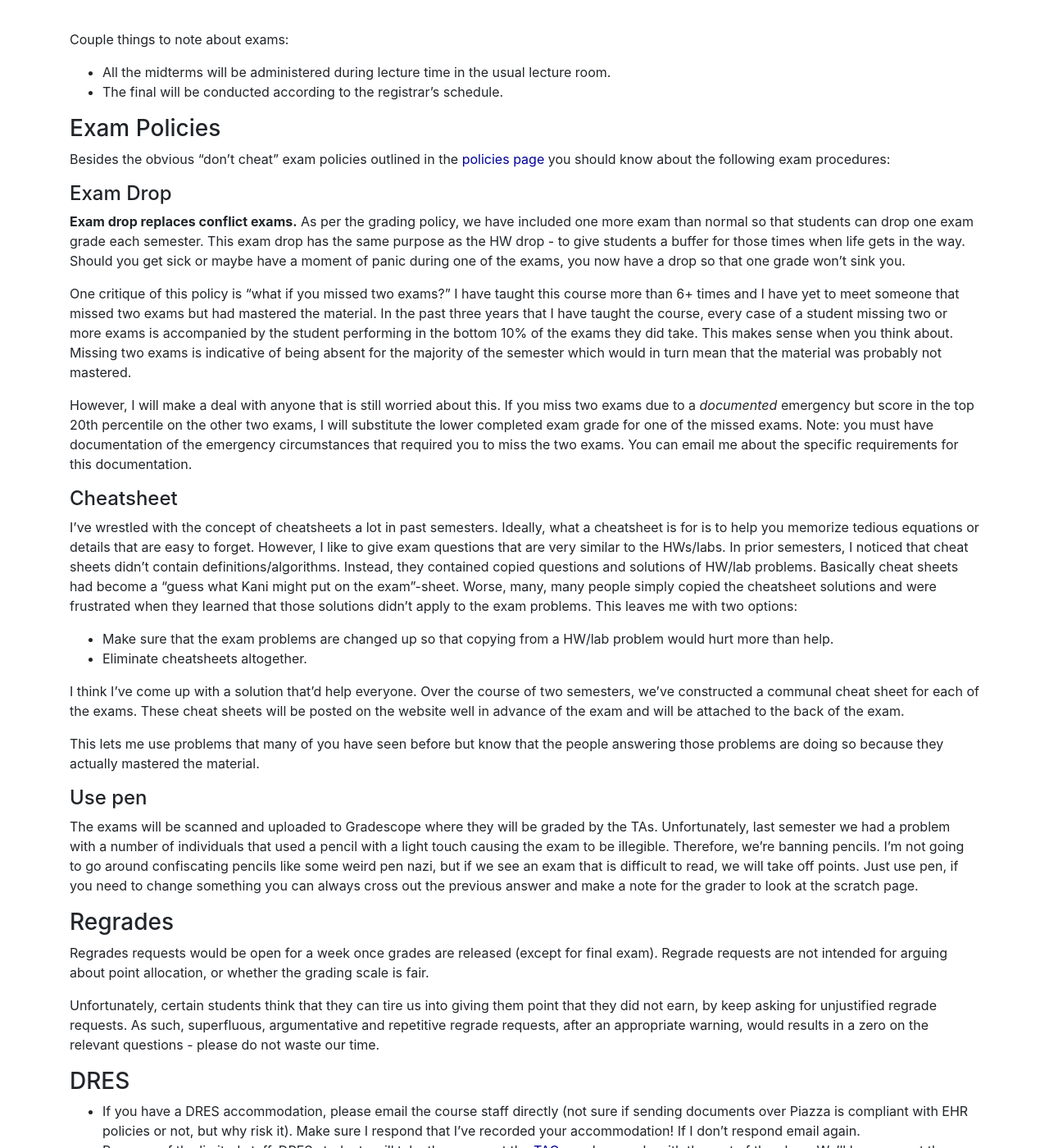
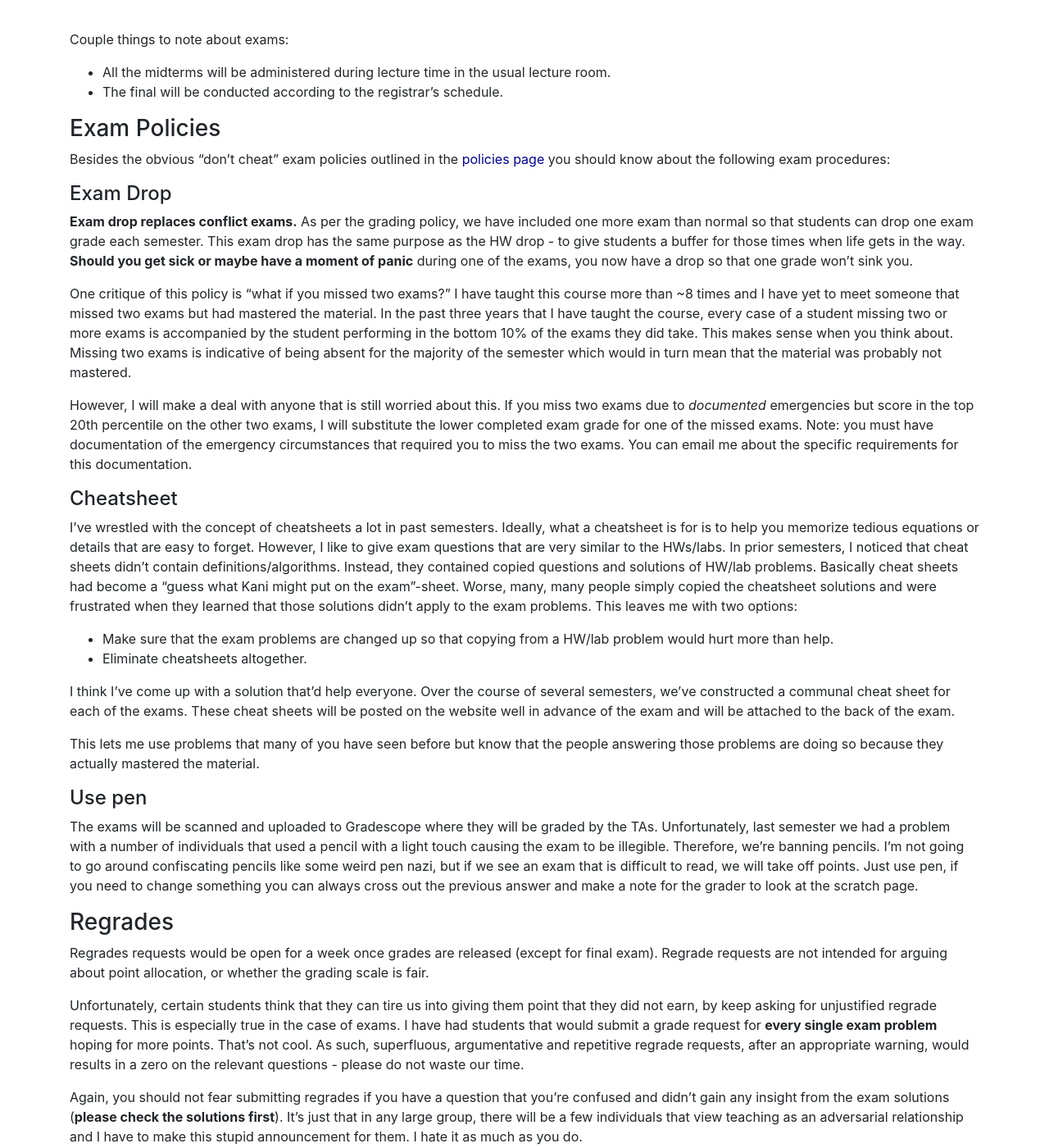
Before and after one commit to UIUC-ECE374B/su25, a Jekyll site: the page built from exams.md, in a window 1280 px wide and 1400 px high, scrolled down 599 px. Shown: the whole window at 82% size. Built offline with Jekyll 4.4.1, drawn with Linux system fonts in a browser that asks for light colours.

Commit message:
Updating HW and exam poliies

```diff
--- a/exams.md
+++ b/exams.md
@@ -127,11 +127,11 @@ Besides the obvious "don't cheat" exam policies outlined in the [policies page](
 
 #### Exam Drop
 
-**Exam drop replaces conflict exams.** As per the grading policy, we have included one more exam than normal so that students can drop one exam grade each semester. This exam drop has the same purpose as the HW drop - to give students a buffer for those times when life gets in the way. Should you get sick or maybe have a moment of panic during one of the exams, you now have a drop so that one grade won't sink you.
+**Exam drop replaces conflict exams.** As per the grading policy, we have included one more exam than normal so that students can drop one exam grade each semester. This exam drop has the same purpose as the HW drop - to give students a buffer for those times when life gets in the way. **Should you get sick or maybe have a moment of panic** during one of the exams, you now have a drop so that one grade won't sink you.
 
-One critique of this policy is "what if you missed two exams?" I have taught this course more than 6+ times and I have yet to meet someone that missed two exams but had mastered the material. In the past three years that I have taught the course, every case of a student missing two or more exams is accompanied by the student performing in the bottom 10% of the exams they did take. This makes sense when you think about. Missing two exams is indicative of being absent for the majority of the semester which would in turn mean that the material was probably not mastered.
+One critique of this policy is "what if you missed two exams?" I have taught this course more than ~8 times and I have yet to meet someone that missed two exams but had mastered the material. In the past three years that I have taught the course, every case of a student missing two or more exams is accompanied by the student performing in the bottom 10% of the exams they did take. This makes sense when you think about. Missing two exams is indicative of being absent for the majority of the semester which would in turn mean that the material was probably not mastered.
 
-However, I will make a deal with anyone that is still worried about this. If you miss two exams due to a *documented* emergency but score in the top 20th percentile on the other two exams, I will substitute the lower completed exam grade for one of the missed exams. Note: you must have documentation of the emergency circumstances that required you to miss the two exams. You can email me about the specific requirements for this documentation.
+However, I will make a deal with anyone that is still worried about this. If you miss two exams due to *documented* emergencies but score in the top 20th percentile on the other two exams, I will substitute the lower completed exam grade for one of the missed exams. Note: you must have documentation of the emergency circumstances that required you to miss the two exams. You can email me about the specific requirements for this documentation.
 
 #### Cheatsheet
 
@@ -140,7 +140,7 @@ I've wrestled with the concept of cheatsheets a lot in past semesters. Ideally,
 - Make sure that the exam problems are changed up so that copying from a HW/lab problem would hurt more than help.
 - Eliminate cheatsheets altogether.
 
-I think I've come up with a solution that'd help everyone. Over the course of two semesters, we've constructed a communal cheat sheet for each of the exams. These cheat sheets will be posted on the website well in advance of the exam and will be attached to the back of the exam.
+I think I've come up with a solution that'd help everyone. Over the course of several semesters, we've constructed a communal cheat sheet for each of the exams. These cheat sheets will be posted on the website well in advance of the exam and will be attached to the back of the exam.
 
 This lets me use problems that many of you have seen before but know that the people answering those problems are doing so because they actually mastered the material.
 
@@ -153,7 +153,9 @@ The exams will be scanned and uploaded to Gradescope where they will be graded b
 
 Regrades requests would be open for a week once grades are released (except for final exam). Regrade requests are not intended for arguing about point allocation, or whether the grading scale is fair.
 
-Unfortunately, certain students think that they can tire us into giving them point that they did not earn, by keep asking for unjustified regrade requests. As such, superfluous, argumentative and repetitive regrade requests, after an appropriate warning, would results in a zero on the relevant questions - please do not waste our time.
+Unfortunately, certain students think that they can tire us into giving them point that they did not earn, by keep asking for unjustified regrade requests. This is especially true in the case of exams. I have had students that would submit a grade request for **every single exam problem** hoping for more points. That's not cool. As such, superfluous, argumentative and repetitive regrade requests, after an appropriate warning, would results in a zero on the relevant questions - please do not waste our time.
+
+Again, you should not fear submitting regrades if you have a question that you're confused and didn't gain any insight from the exam solutions (**please check the solutions first**). It's just that in any large group, there will be a few individuals that view teaching as an adversarial relationship and I have to make this stupid announcement for them. I hate it as much as you do.
 
 ### DRES
 - If you have a DRES accommodation, please email the course staff directly (not sure if sending documents over Piazza is compliant with EHR policies or not, but why risk it). Make sure I respond that I've recorded your accommodation! If I don't respond email again.
```
